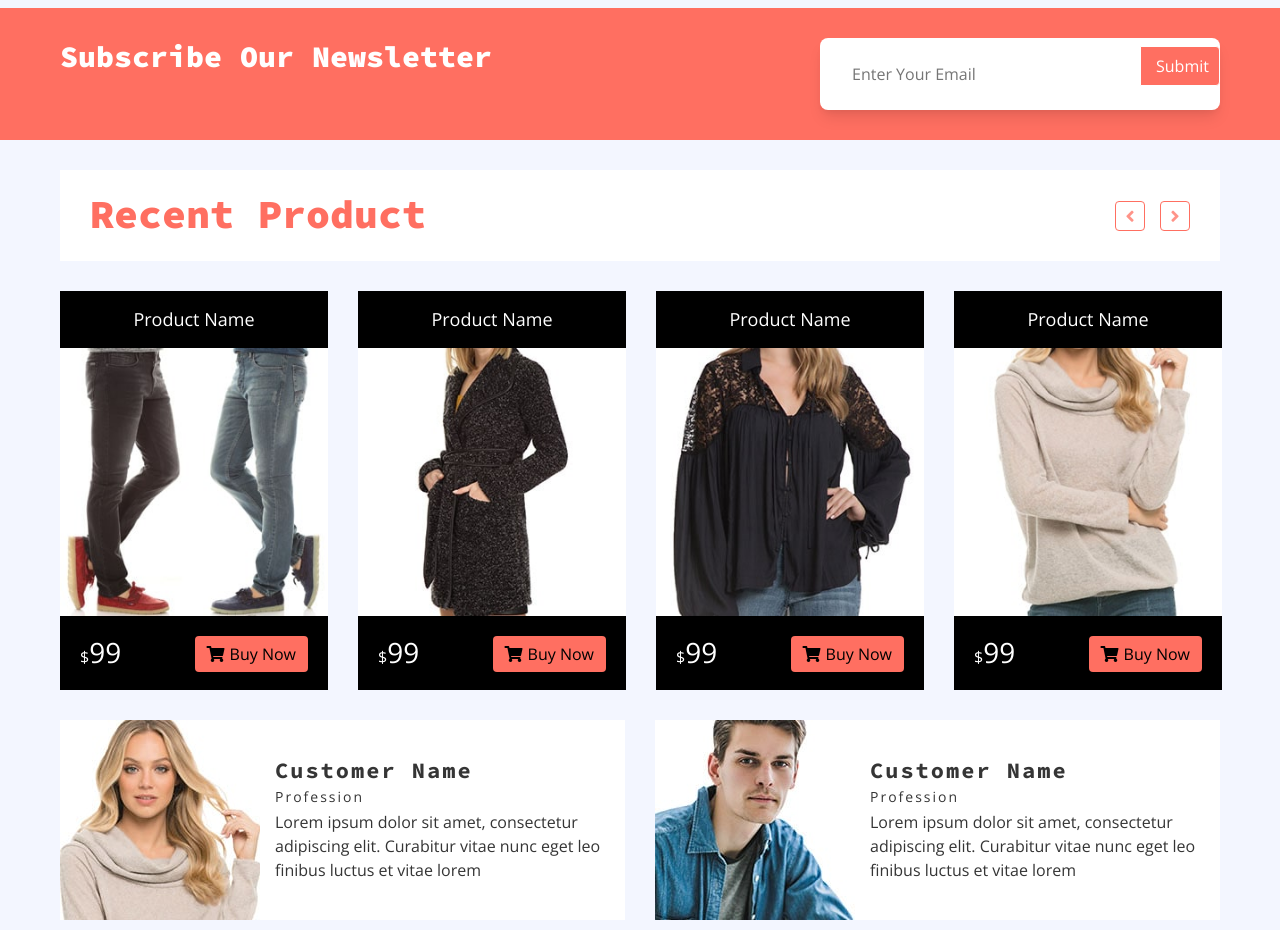
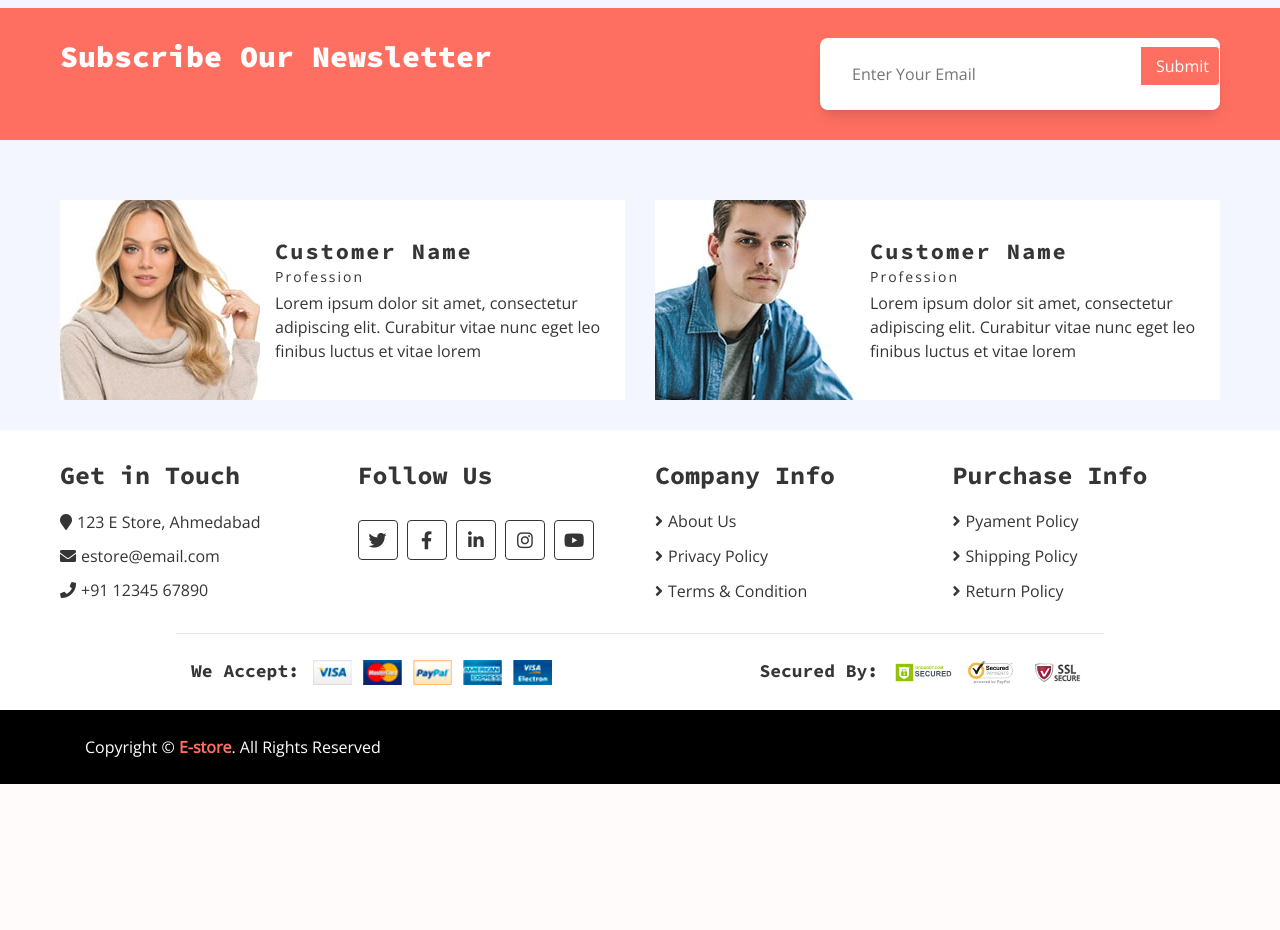
Before and after one commit to jaydesai2304/E-Store, a Django app: template Estore/fashion/templates/index.html in a window 1280 px wide. Shown: the part 2113-3043 px from the top of the page. After the commit the page ends 2897 px from the top, so only its background shows below. Run offline with Django 3.2, Linux system fonts and the light colour scheme; the template is opened without the code that fills it, so the values that code supplies are empty; some libraries are stand-ins or nearby versions; some web fonts are replaced.

Commit message:
Update code

```diff
--- a/Estore/fashion/templates/index.html
+++ b/Estore/fashion/templates/index.html
@@ -322,91 +322,6 @@
         <!-- Recent Product Start -->
         <div class="recent-product product">
             <div class="container-fluid">
-                <div class="section-header">
-                    <h1>Recent Product</h1>
-                </div>
-                <div class="row align-items-center product-slider product-slider-4">
-                    <div class="col-lg-3">
-                        <div class="product-item">
-                            <div class="product-title">
-                                <a href="#">Product Name</a>
-                            </div>
-                            <div class="product-image">
-                                <a href="product-detail.html">
-                                    <img src="{%static 'img/product-6.jpg' %}" alt="Product Image">
-                                </a>
-                            </div>
-                            <div class="product-price">
-                                <h3><span>$</span>99</h3>
-                                <a class="btn" href=""><i class="fa fa-shopping-cart"></i>Buy Now</a>
-                            </div>
-                        </div>
-                    </div>
-                    <div class="col-lg-3">
-                        <div class="product-item">
-                            <div class="product-title">
-                                <a href="#">Product Name</a>
-                            </div>
-                            <div class="product-image">
-                                <a href="product-detail.html">
-                                    <img src="{%static 'img/product-7.jpg' %}" alt="Product Image">
-                                </a>
-                            </div>
-                            <div class="product-price">
-                                <h3><span>$</span>99</h3>
-                                <a class="btn" href=""><i class="fa fa-shopping-cart"></i>Buy Now</a>
-                            </div>
-                        </div>
-                    </div>
-                    <div class="col-lg-3">
-                        <div class="product-item">
-                            <div class="product-title">
-                                <a href="#">Product Name</a>
-                            </div>
-                            <div class="product-image">
-                                <a href="product-detail.html">
-                                    <img src="{%static 'img/product-8.jpg' %}" alt="Product Image">
-                                </a>
-                            </div>
-                            <div class="product-price">
-                                <h3><span>$</span>99</h3>
-                                <a class="btn" href=""><i class="fa fa-shopping-cart"></i>Buy Now</a>
-                            </div>
-                        </div>
-                    </div>
-                    <div class="col-lg-3">
-                        <div class="product-item">
-                            <div class="product-title">
-                                <a href="#">Product Name</a>
-                            </div>
-                            <div class="product-image">
-                                <a href="product-detail.html">
-                                    <img src="{%static 'img/product-9.jpg' %}" alt="Product Image">
-                                </a>
-                            </div>
-                            <div class="product-price">
-                                <h3><span>$</span>99</h3>
-                                <a class="btn" href=""><i class="fa fa-shopping-cart"></i>Buy Now</a>
-                            </div>
-                        </div>
-                    </div>
-                    <div class="col-lg-3">
-                        <div class="product-item">
-                            <div class="product-title">
-                                <a href="#">Product Name</a>
-                            </div>
-                            <div class="product-image">
-                                <a href="product-detail.html">
-                                    <img src="{%static 'img/product-10.jpg' %}" alt="Product Image">
-                                </a>
-                            </div>
-                            <div class="product-price">
-                                <h3><span>$</span>99</h3>
-                                <a class="btn" href=""><i class="fa fa-shopping-cart"></i>Buy Now</a>
-                            </div>
-                        </div>
-                    </div>
-                </div>
             </div>
         </div>
         <!-- Recent Product End -->
```
